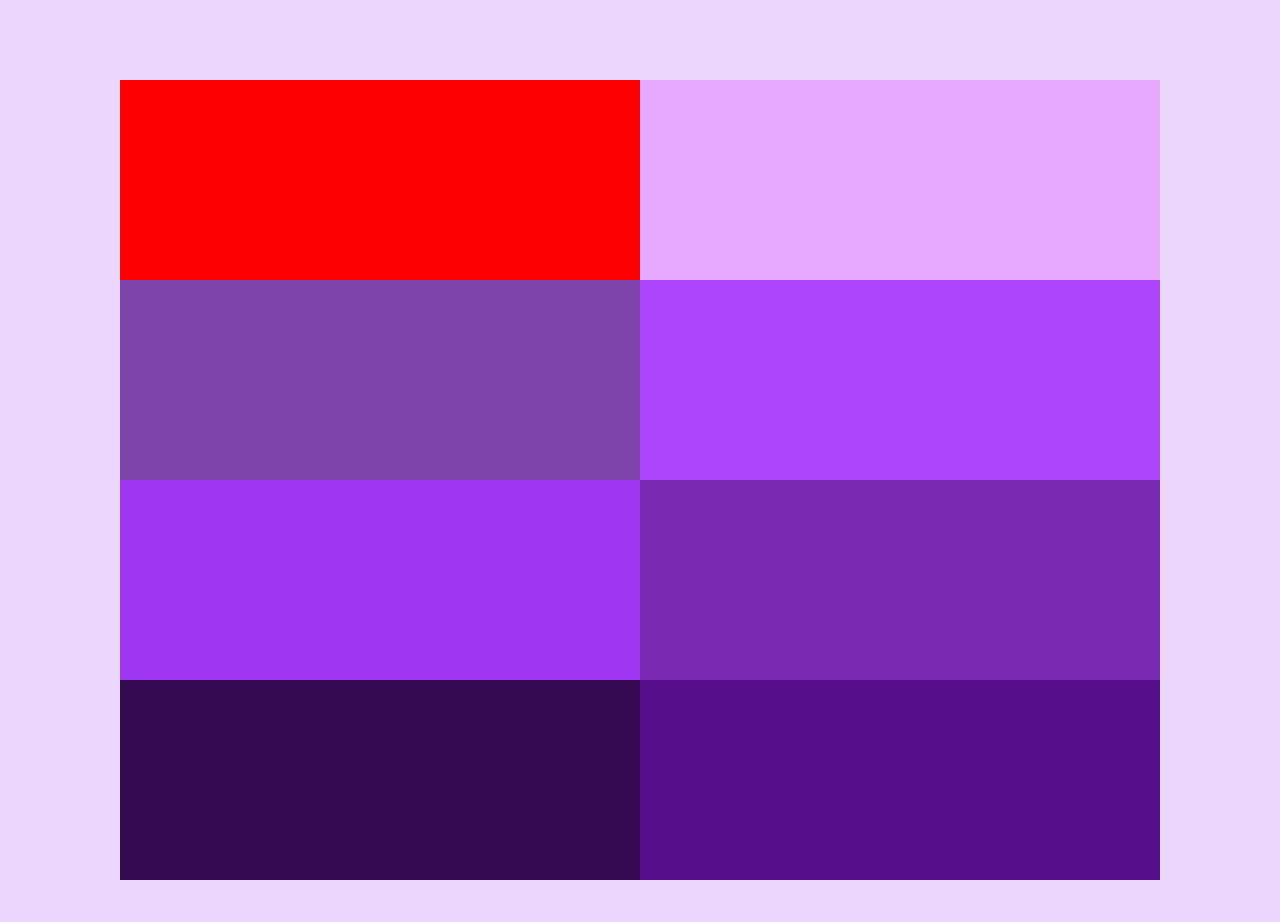
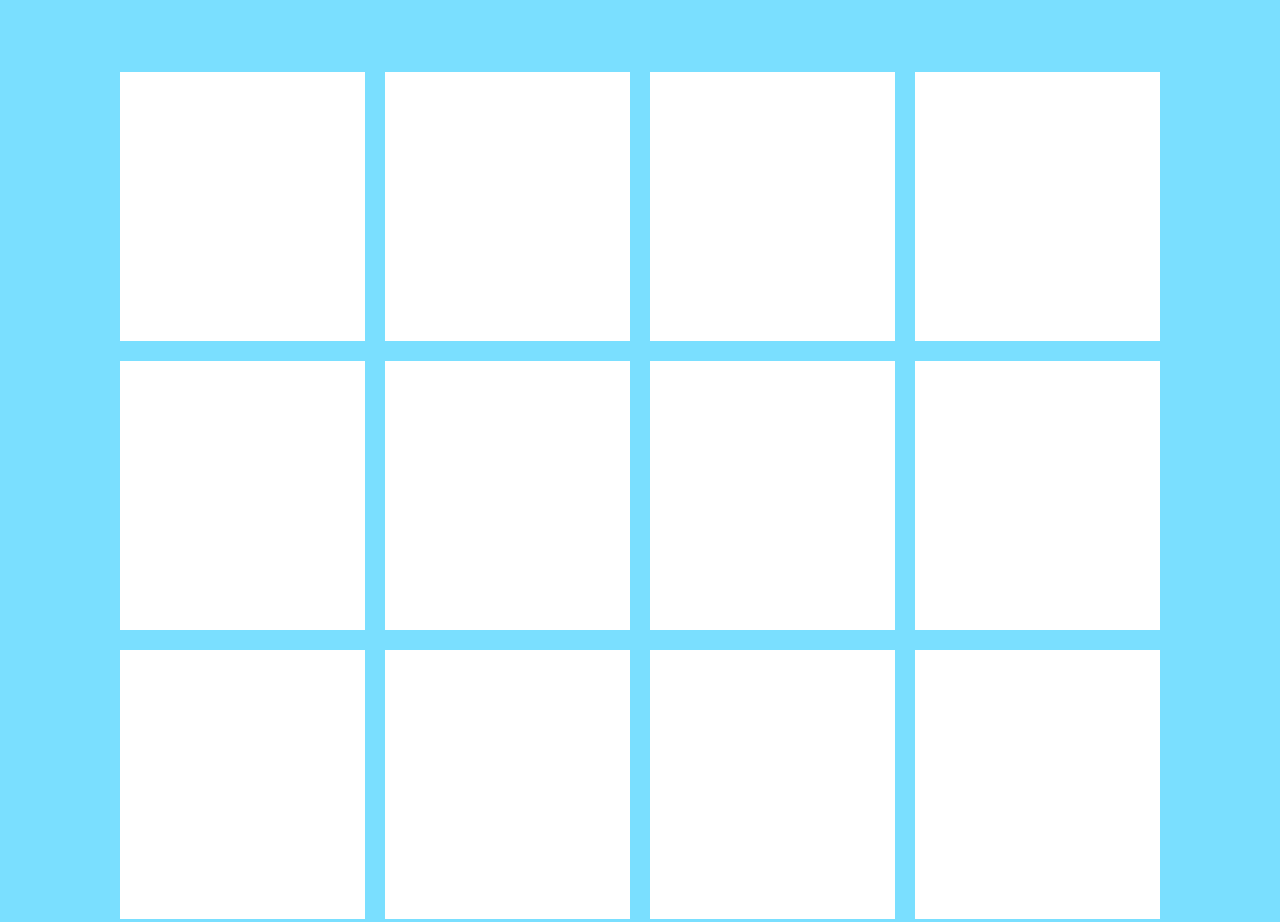
Before and after one commit to Swagat07112006/HtmlCssProjects, a plain HTML site: page index.html in a window 1280 px wide. Shown: the top 922 px of the page. Drawn offline with Linux system fonts and the light colour scheme.

Commit message:
Add files via upload

```diff
--- a/index.html
+++ b/index.html
@@ -1,4 +1,3 @@
-<!-- Trigger Rebuild -->
 <!DOCTYPE html>
 <html lang="en">
 <head>
@@ -8,23 +7,23 @@
     <link rel="stylesheet" href="./styles.css">
 </head>
 <body>
-    <div class="layout">
-        <section class="container">
-            <div class="box b1"></div>
-            <div class="box b2"></div>
-        </section>
-        <section class="container">
-            <div class="box b3"></div>
-            <div class="box b4"></div>
-        </section>
-        <section class="container">
-            <div class="box b5"></div>
-            <div class="box b6"></div>
-        </section>
-        <section class="container">
-            <div class="box b7"></div>
-            <div class="box b8"></div>
-        </section>
-    </div>
+    <section class="container">
+        <div class="box"></div>
+        <div class="box"></div>
+        <div class="box"></div>
+        <div class="box"></div>
+        <div class="box"></div>
+        <div class="box"></div>
+        <div class="box"></div>
+        <div class="box"></div>
+        <div class="box"></div>
+        <div class="box"></div>
+        <div class="box"></div>
+        <div class="box"></div>
+        <div class="box"></div>
+        <div class="box"></div>
+        <div class="box"></div>
+        <div class="box"></div>
+    </section>
 </body>
 </html>
--- a/styles.css
+++ b/styles.css
@@ -3,68 +3,44 @@
     padding: 0px;
     box-sizing: border-box;
 }
-@media screen and (min-width: 761px){
-    .box {
-    width: 600px;
-    height: 200px;
+body{
+    background: #7ADFFF;
+}
+.container{
+    display: grid;
+}
+.box{
+    background: white;
+    width: 100%;
+
+}
+@media screen and (min-width: 835px){
+    .container{
+        margin: 72px 120px;
+        grid-template-columns: 1fr 1fr 1fr 1fr;
+        gap: 20px;
     }
-    .layout{
-    margin: 80px 120px 144px;
-    }
-    .b1{
-        background: red;
+    .box{
+        height: 269px;
     }
 }
-@media screen and (max-width: 760px){
+@media screen and (max-width: 834px){
+    .container{
+        margin: 48px 60px;
+        grid-template-columns: 1fr 1fr;
+        gap: 16px;
+    }
     .box{
-        width: 320px;
-        height: 200px;
-    }
-    .layout{
-        margin: 40px 60px 184px;
-    }
-    .b1{
-        background: green;
+        height: 277px;
     }
 }
-@media screen and (max-width: 392px){
+@media screen and (max-width: 358px){
+    .container{
+        margin: 32px 16px;
+        grid-template-columns: 1fr;
+        gap: 16px;
+    }
     .box{
-        width: 180px;
-        height: 200px;
-    }
-    .b1{
-        background: blue;
+        height: 277px;
     }
 }
-body{
-    background-color: #ebd6fb;
-}
-
-section{
-    display: flex;
-}
-
-/* .b1{
-    background: #E7CAFF;
-} */
-.b2{
-    background: #E3A7FF;
-}
-.b3{
-    background: #7E45A8;
-}
-.b4{
-    background: #AB47FB;
-}
-.b5{
-    background: #9E38EF;
-}
-.b6{
-    background: #7629B2;
-}
-.b7{
-    background: #340C53;
-}
-.b8{
-    background: #560E8D;
-}
```
